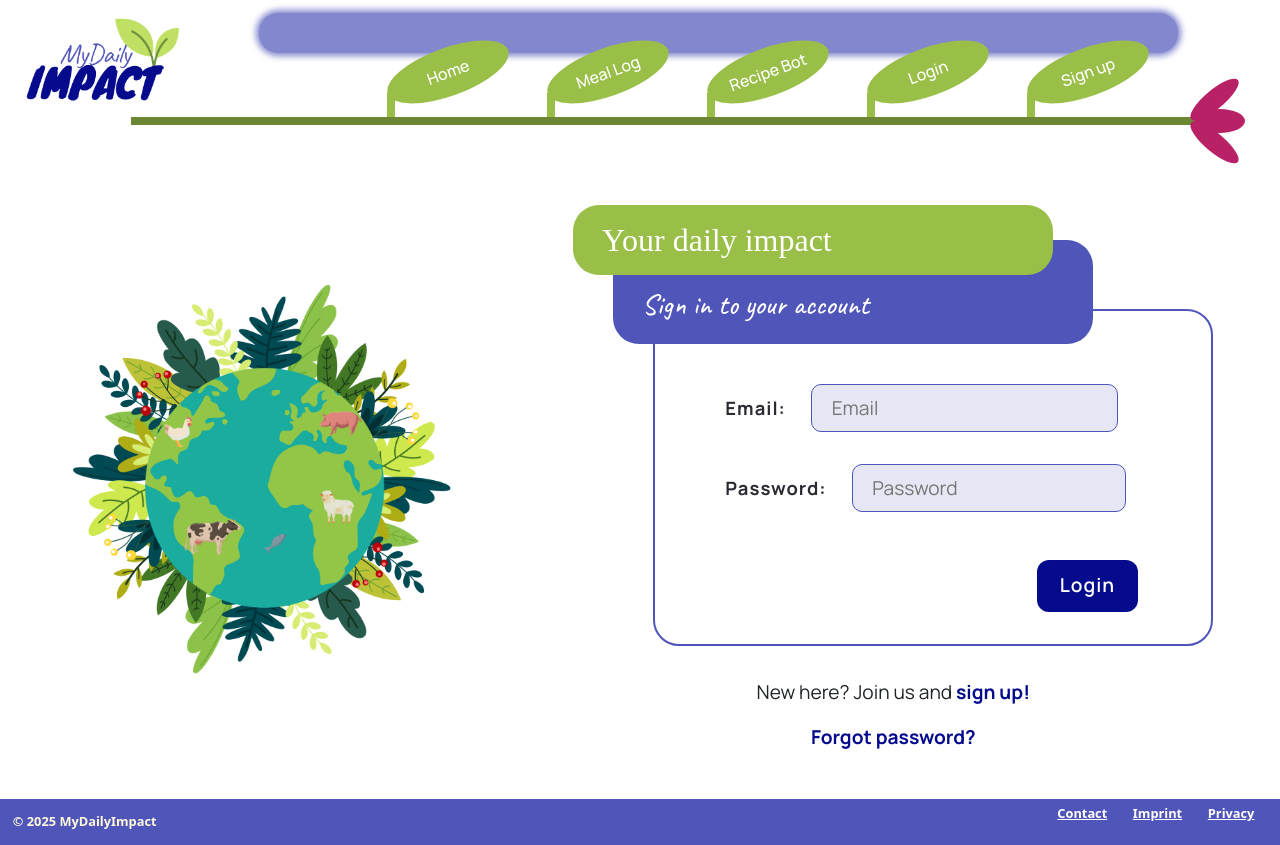
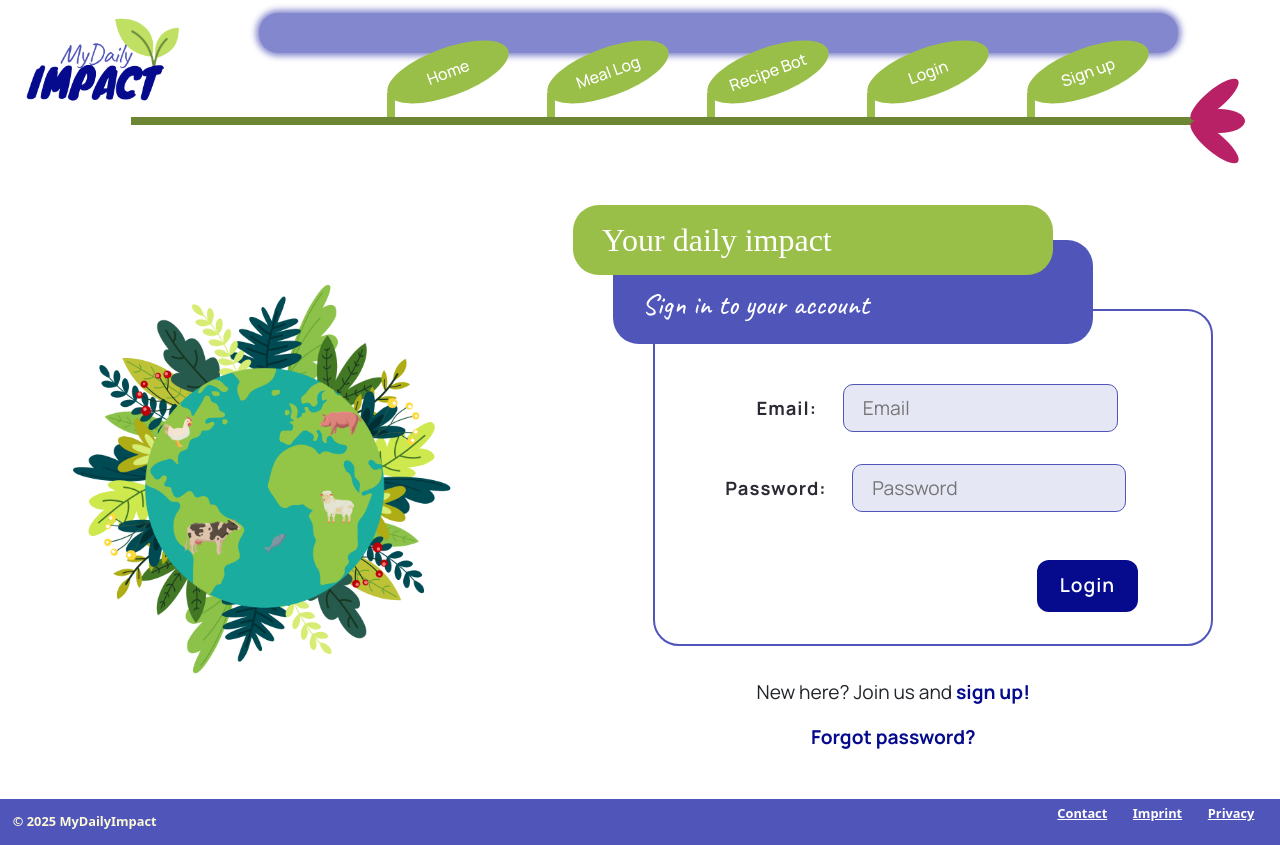
Before and after one commit to TechLabs-Remote-Bootcamp/WS24-MyDailyImpact, a React (Vite) app in the folder mdi-react/: page /login in a window 1280 px wide. Built offline with nearby package versions, Linux system fonts and the light colour scheme; a web font is replaced by a local one.

Commit message:
increase first col of inputSection

```diff
--- a/mdi-react/src/styles/forms.module.scss
+++ b/mdi-react/src/styles/forms.module.scss
@@ -34,7 +34,7 @@
 
     .inputSection {
       display: grid;
-      grid-template-columns: 0.5fr 3fr;
+      grid-template-columns: 1fr 3fr;
       column-gap: 1.6rem;
       user-select: text;
       align-items: baseline;
```
